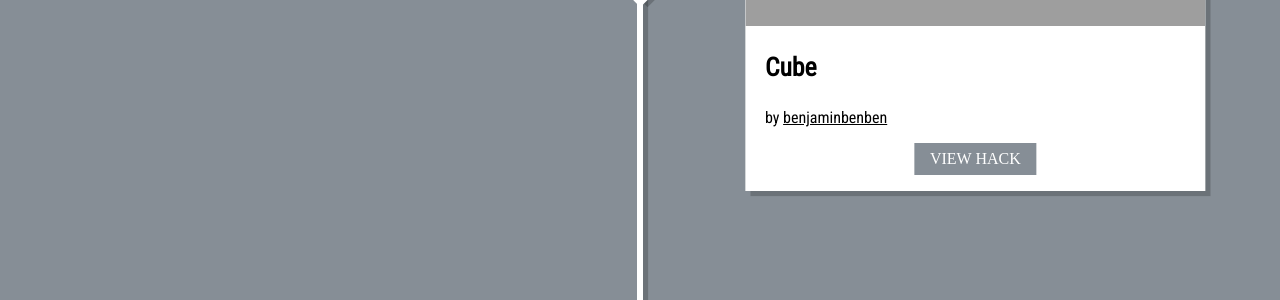
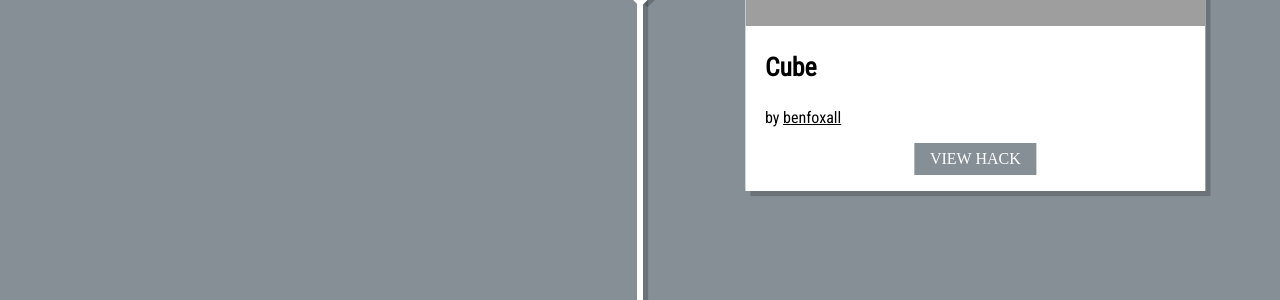
Before and after one commit to cardboctober/cardboctober.github.io, a Jekyll site: the page built from index.html, in a window 1280 px wide. Shown: the part 1208-1508 px from the top of the page. Built offline with Jekyll 4.4.1, drawn with Linux system fonts in a browser that asks for light colours; some web fonts are replaced.

Commit message:
Corrected your Github handle

```diff
--- a/_data/hacks.yml
+++ b/_data/hacks.yml
@@ -9,4 +9,4 @@
   title: Cube
   url: https://cardboctober.xyz/ben/01/
   img: https://cardboctober.xyz/ben/01/screen.png
-  by: benjaminbenben
+  by: benfoxall
```
